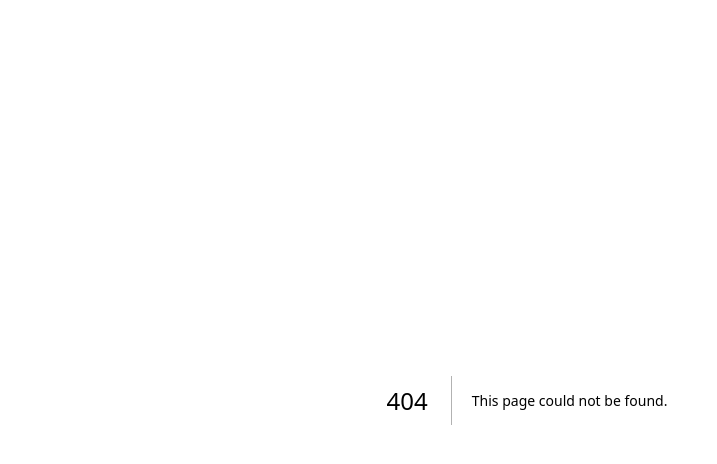
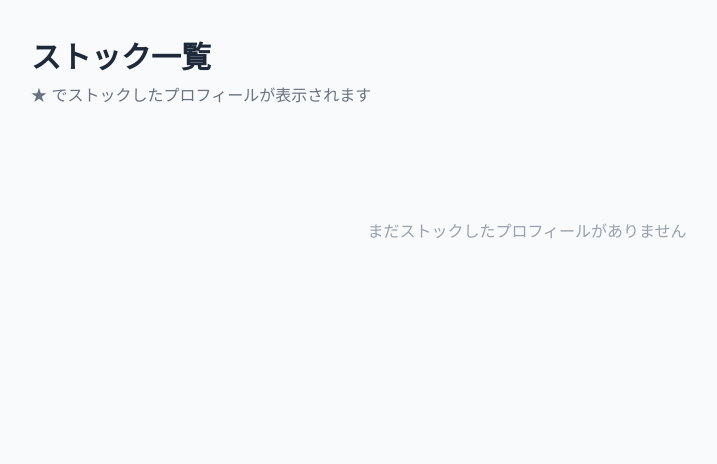
Before and after one commit to Hashimoto-Noriaki/qiita-clone-Harness-Engineering, a Next.js app: page /stocks in a window 1280 px wide. Before the commit this address had no page. Shown: the top 464 px of the page, without its empty margins (113-830 px from the left). Built offline with nearby package versions, Linux system fonts and the light colour scheme.

Commit message:
ストック機能

```diff
--- /dev/null
+++ b/src/app/stocks/page.tsx
@@ -0,0 +1,5 @@
+import StockedProfileList from "@/features/stocks/components/StockedProfileList";
+
+export default function StocksPage() {
+  return <StockedProfileList />;
+}
--- a/src/features/profiles/components/ProfileCard.tsx
+++ b/src/features/profiles/components/ProfileCard.tsx
@@ -3,6 +3,7 @@
 import Image from "next/image";
 import { useLikes } from "@/features/likes/hooks/useLikes";
 import type { Profile } from "@/features/profiles/types";
+import { useStocks } from "@/features/stocks/hooks/useStocks";
 
 type Props = {
   profile: Profile;
@@ -10,7 +11,9 @@ type Props = {
 
 export default function ProfileCard({ profile }: Props) {
   const { isLiked, toggle: toggleLike } = useLikes();
+  const { isStocked, toggle: toggleStock } = useStocks();
   const liked = isLiked(profile.id);
+  const stocked = isStocked(profile.id);
 
   return (
     <div className="bg-gradient-to-br from-rose-500 via-fuchsia-500 to-violet-600 rounded-2xl shadow-xl shadow-rose-300/50 overflow-hidden hover:shadow-2xl transition-shadow">
@@ -32,6 +35,18 @@ export default function ProfileCard({ profile }: Props) {
             className={`text-xl ${liked ? "text-rose-500" : "text-gray-300"}`}
           >
             ♥
+          </span>
+        </button>
+        <button
+          type="button"
+          onClick={() => toggleStock(profile.id)}
+          className="absolute top-3 left-3 w-10 h-10 flex items-center justify-center rounded-full bg-white/80 shadow hover:scale-110 transition-transform"
+          aria-label={stocked ? "ストックを取り消す" : "ストックする"}
+        >
+          <span
+            className={`text-xl ${stocked ? "text-yellow-400" : "text-gray-300"}`}
+          >
+            ★
           </span>
         </button>
       </div>
--- /dev/null
+++ b/src/features/stocks/components/StockedProfileList.tsx
@@ -0,0 +1,35 @@
+"use client";
+
+import ProfileCard from "@/features/profiles/components/ProfileCard";
+import { dummyMaleProfiles } from "@/features/profiles/data/maleProfiles";
+import { dummyProfiles } from "@/features/profiles/data/profiles";
+import { useStocks } from "@/features/stocks/hooks/useStocks";
+
+const allProfiles = [...dummyProfiles, ...dummyMaleProfiles];
+
+export default function StockedProfileList() {
+  const { stockedIds } = useStocks();
+  const stocked = allProfiles.filter((p) => stockedIds.includes(p.id));
+
+  return (
+    <div className="min-h-screen bg-gray-50">
+      <div className="max-w-5xl mx-auto px-4 py-10">
+        <h1 className="text-3xl font-bold text-gray-800 mb-2">ストック一覧</h1>
+        <p className="text-gray-500 mb-8">
+          ★ でストックしたプロフィールが表示されます
+        </p>
+        {stocked.length === 0 ? (
+          <p className="text-gray-400 text-center py-20">
+            まだストックしたプロフィールがありません
+          </p>
+        ) : (
+          <div className="grid grid-cols-1 sm:grid-cols-2 lg:grid-cols-3 gap-6">
+            {stocked.map((profile) => (
+              <ProfileCard key={profile.id} profile={profile} />
+            ))}
+          </div>
+        )}
+      </div>
+    </div>
+  );
+}
--- /dev/null
+++ b/src/features/stocks/hooks/useStocks.ts
@@ -0,0 +1,39 @@
+"use client";
+
+import { useCallback, useEffect, useState } from "react";
+
+const STORAGE_KEY = "stocked_profiles";
+
+function loadStockedIds(): string[] {
+  try {
+    const raw = localStorage.getItem(STORAGE_KEY);
+    return raw ? (JSON.parse(raw) as string[]) : [];
+  } catch {
+    return [];
+  }
+}
+
+export function useStocks() {
+  const [stockedIds, setStockedIds] = useState<string[]>([]);
+
+  useEffect(() => {
+    setStockedIds(loadStockedIds());
+  }, []);
+
+  const toggle = useCallback((profileId: string) => {
+    setStockedIds((prev) => {
+      const next = prev.includes(profileId)
+        ? prev.filter((id) => id !== profileId)
+        : [...prev, profileId];
+      localStorage.setItem(STORAGE_KEY, JSON.stringify(next));
+      return next;
+    });
+  }, []);
+
+  const isStocked = useCallback(
+    (profileId: string) => stockedIds.includes(profileId),
+    [stockedIds],
+  );
+
+  return { stockedIds, toggle, isStocked };
+}
--- /dev/null
+++ b/src/features/stocks/types/index.ts
@@ -0,0 +1,3 @@
+export type StockedProfiles = {
+  profileIds: string[];
+};
```
